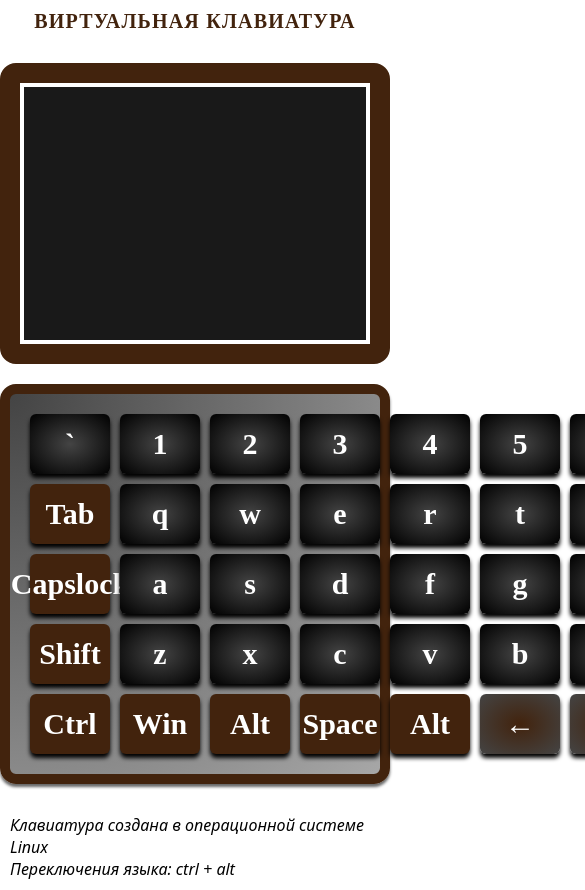
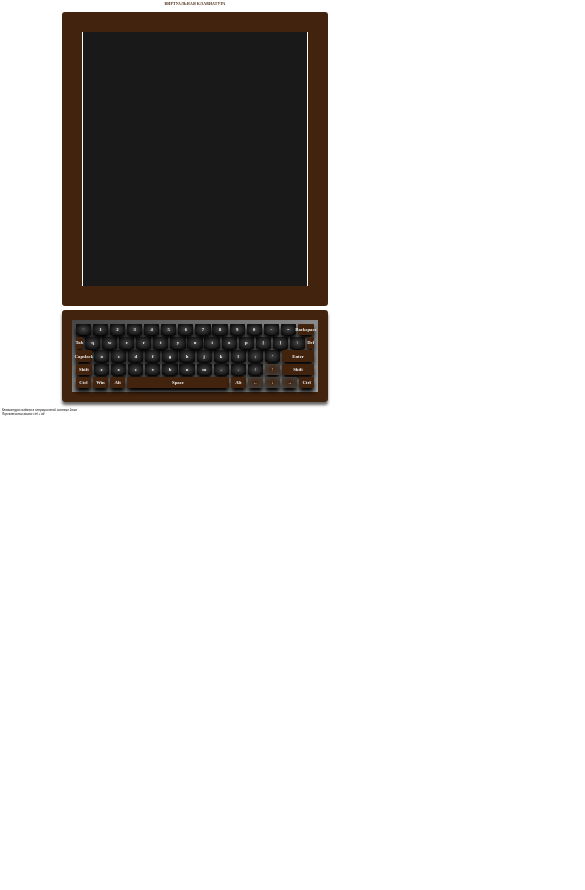
Before and after one commit to lakdav/virtual-keyboard, a website: page src/index.html in a window 390 px wide. Shown: the top 890 px of the page, 585 px wide, since content can reach past the window. After the commit the page ends 844 px from the top, so only its background shows below. Drawn offline with Linux system fonts and the light colour scheme.

Commit message:
fix: change font size of btn

```diff
--- a/src/css/style.css
+++ b/src/css/style.css
@@ -9,8 +9,29 @@
   --bg-btn: #444444;
 }
 html {
-  font-size: 62.5%;
+  font-size: calc(1vw - 7px);
 }
+@media screen and (max-width: 1400px) {
+  html {
+    font-size: calc(1vw - 4px);
+  }
+}
+@media screen and (max-width: 1200px) {
+  html {
+    font-size: calc(1vw - 4px);
+  }
+}
+@media screen and (max-width: 1000px) {
+  html {
+    font-size: calc(1vw - 3px);
+  }
+}
+@media screen and (max-width: 800px) {
+  html {
+    font-size: calc(1vw - 2px);
+  }
+}
+
 body {
   font-size: 1.6rem;
   box-sizing: border-box;
@@ -81,8 +102,8 @@ body {
   --active: radial-gradient(at center, var(--bg-btn), var(--bg-btn));
   color: #fff;
   background: var(--bg);
-  font-size: 3rem;
-  min-width: 8rem;
+  font-size: 2.5rem;
+  flex: 0 1 8rem;
   height: 6rem;
   display: flex;
   align-items: center;
@@ -147,7 +168,7 @@ body {
   flex: 6;
 }
 .keyboard__btn--delete::after {
-  content: 'del';
+  content: 'Del';
 }
 .keyboard__btn--capslock,
 .keyboard__btn--shiftleft {
--- a/src/js/index.js
+++ b/src/js/index.js
@@ -1,4 +1,5 @@
 const FirstLetterEn = { code: 'Backquote', key: ['`', '~'] };
+const FirstLetterRu = { code: 'Backquote', key: ['ё'] };
 const keysNumber = [
   { code: 'Digit1', key: ['1', '!'] },
   { code: 'Digit2', key: ['2', '@'] },
@@ -16,7 +17,7 @@ const keysNumber = [
 const langEn = [
   [
     { code: 'KeyQ', key: ['q'] },
-    { code: 'KeyE', key: ['w'] },
+    { code: 'KeyW', key: ['w'] },
     { code: 'KeyE', key: ['e'] },
     { code: 'KeyR', key: ['r'] },
     { code: 'KeyT', key: ['t'] },
@@ -58,7 +59,7 @@ const langEn = [
 const langRu = [
   [
     { code: 'KeyQ', key: ['й'] },
-    { code: 'KeyE', key: ['ц'] },
+    { code: 'KeyW', key: ['ц'] },
     { code: 'KeyE', key: ['у'] },
     { code: 'KeyR', key: ['к'] },
     { code: 'KeyT', key: ['е'] },
@@ -110,7 +111,7 @@ const del = { code: 'Delete' };
 const tab = { code: 'Tab' };
 const controlLeft = { code: 'ControlLeft' };
 const controlRight = { code: 'ControlRight' };
-const win = { code: 'window' };
+const win = { code: 'Window' };
 const altLeft = { code: 'AltLeft' };
 const altRight = { code: 'AltRight' };
 const space = { code: 'Space' };
@@ -147,7 +148,7 @@ const keys = {
     ...restOfButtons,
   ],
   ru: [
-    FirstLetterEn,
+    FirstLetterRu,
     ...keysNumber,
     Backspace,
     'next',
@@ -496,7 +497,7 @@ class Keyboard {
 
   delete(pos1, pos2) {
     const val = this.textArea.value;
-    this.textArea.value = `${val.slice(0, pos1)}${val.slice(pos2)}`;
+    this.textArea.value = [...val.slice(0, pos1), ...val.slice(pos2)].join('');
   }
 
   insert(value) {
```
